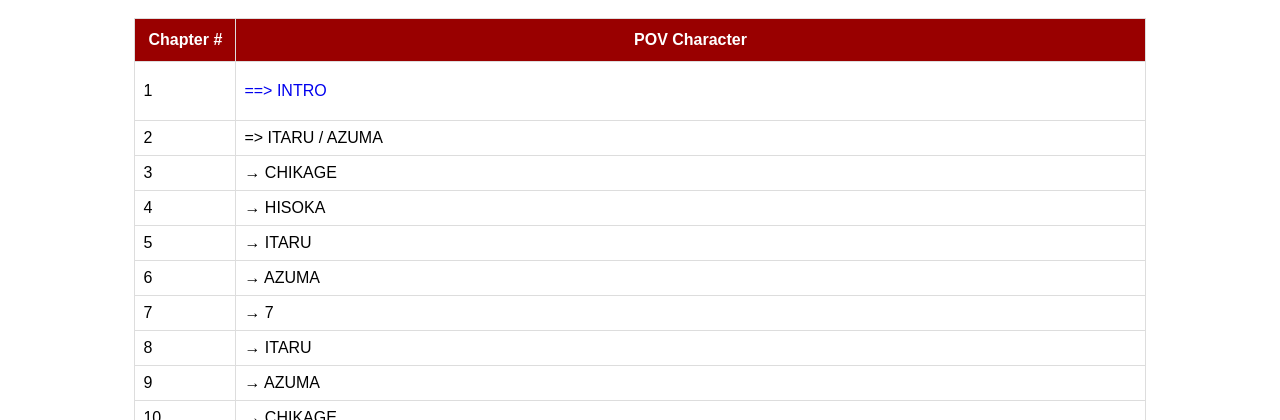
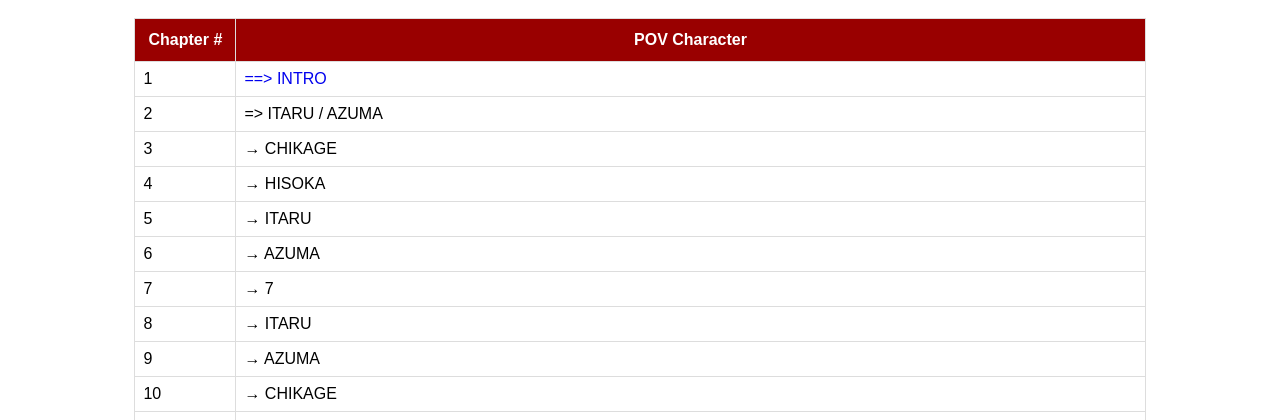
Before and after one commit to houfukuseisaku/felsius, a plain HTML site: page metamorph/toc.html in a window 1280 px wide. Shown: the part 380-800 px from the top of the page. Drawn offline with Linux system fonts and the light colour scheme.

Commit message:
Update test.css

```diff
--- a/css/test.css
+++ b/css/test.css
@@ -102,8 +102,6 @@
   width: auto;
   height: auto;
   display: block;
-  padding-top: 12px;
-  padding-bottom: 12px;
   text-decoration: none;
 }
 
```
